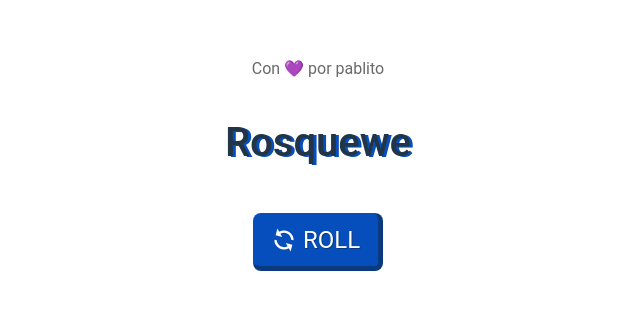
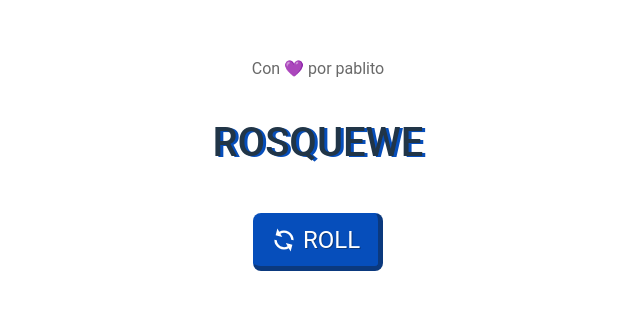
Before and after one commit to pa-ku/Rosco, a React (Vite) app: page / in a window 1280 px wide. Shown: the part 220-530 px from the top of the page, without its empty margins (322-962 px from the left). Built offline with nearby package versions, Linux system fonts and the light colour scheme.

Commit message:
minor fix in title

```diff
--- a/src/App.jsx
+++ b/src/App.jsx
@@ -28,7 +28,7 @@ function App() {
     Con 💜 por pablito
 
     </Author>
-      <Title>Rosquewe</Title>
+      <Title>ROSQUEWE</Title>
       <Table />
     </>
   );
```
